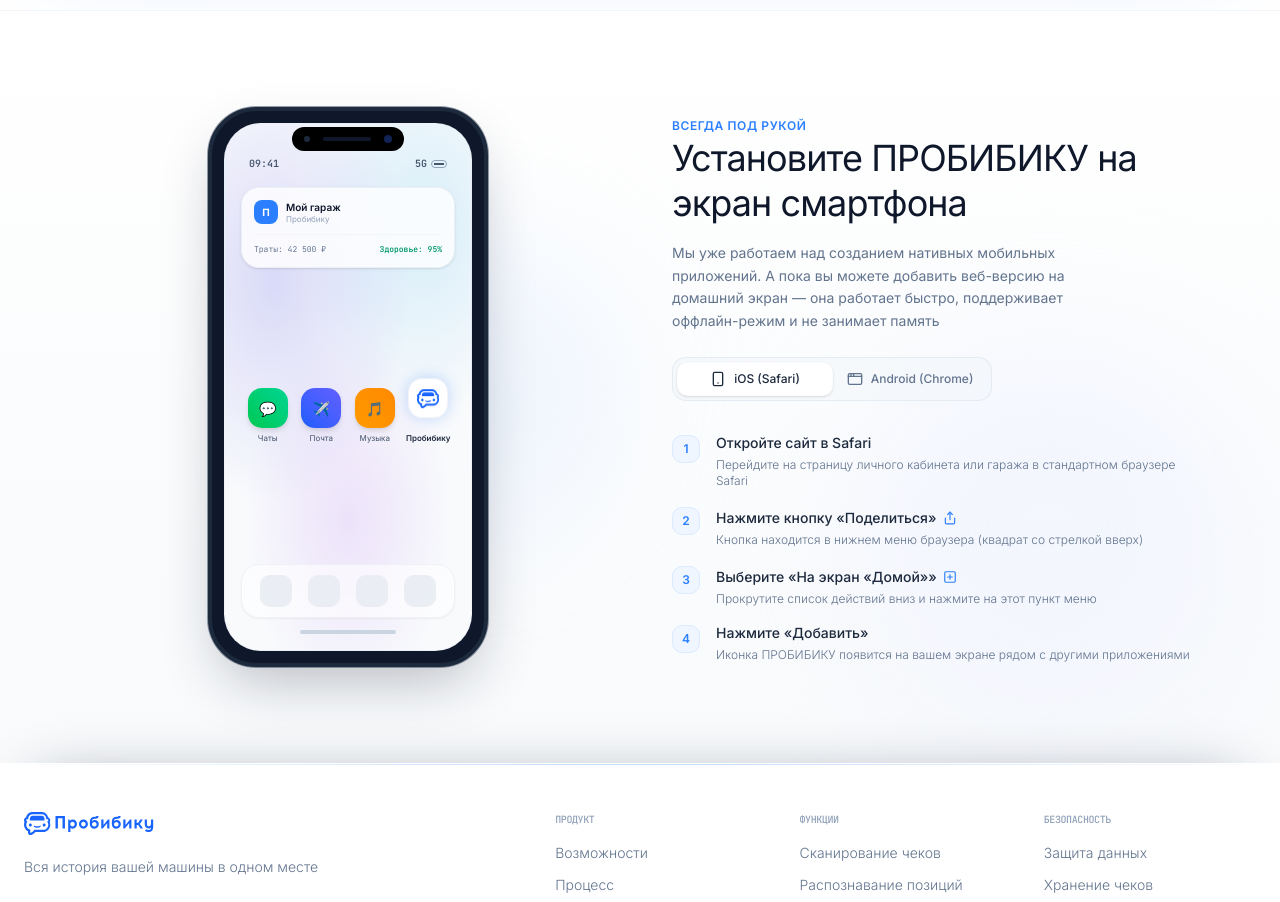
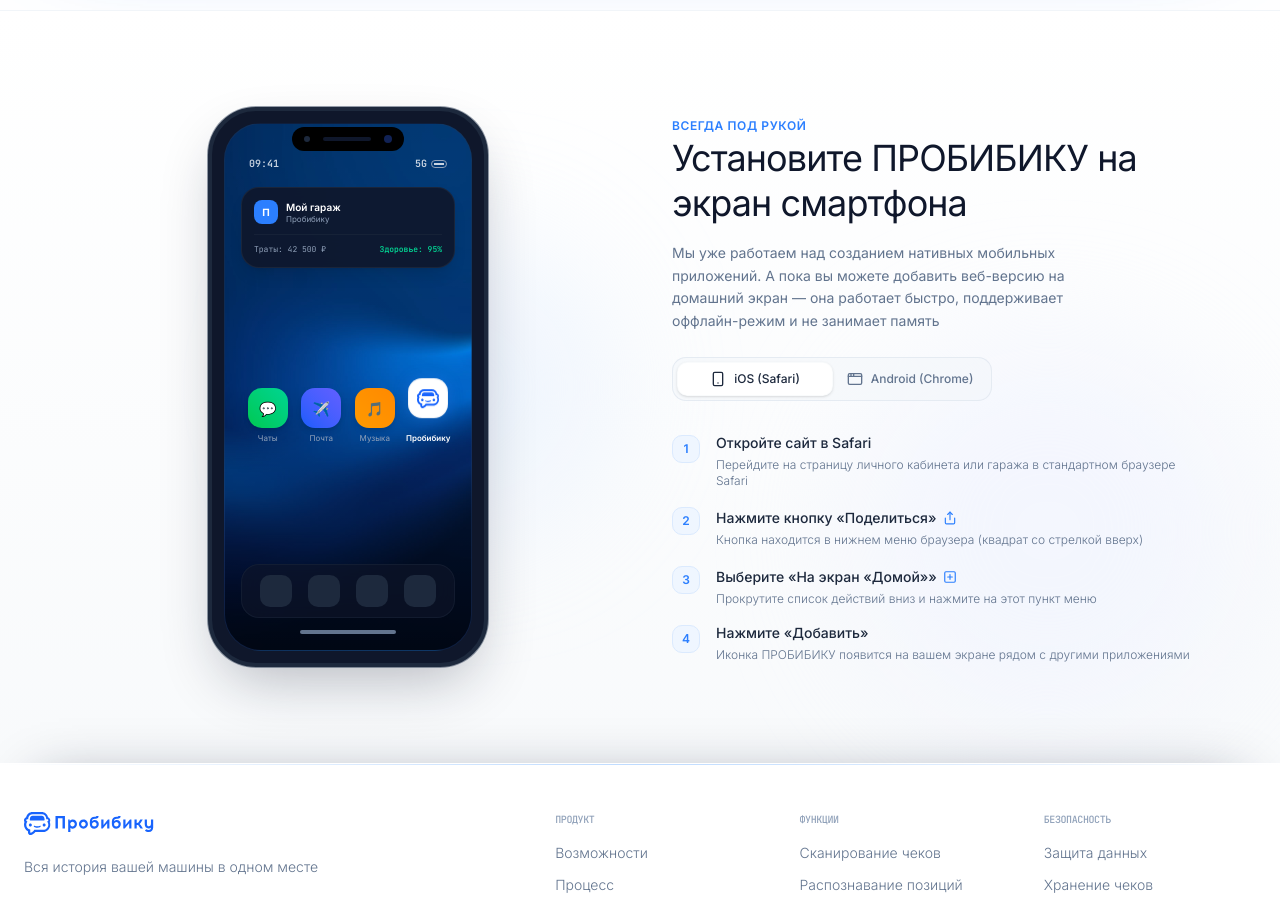
Before and after one commit to MukhamedzyanovDm/probibiku, a Next.js app: page / in a window 1280 px wide. Shown: the part 10480-11382 px from the top of the page. Built offline with nearby package versions, Linux system fonts and the light colour scheme.

Commit message:
style: apply deep blue Hero background to the mockup phone screen

```diff
--- a/src/components/PWAPromote.tsx
+++ b/src/components/PWAPromote.tsx
@@ -27,41 +27,41 @@
 
               {/* Phone screen internal container */}
               <div
-                className="w-full h-full rounded-[2.3rem] overflow-hidden relative flex flex-col pt-8 pb-4 px-4 select-none border border-slate-200/40"
+                className="w-full h-full rounded-[2.3rem] overflow-hidden relative flex flex-col pt-8 pb-4 px-4 select-none border border-slate-800/50 bg-cover bg-center"
                 style={{
-                  background:
-                    "radial-gradient(ellipse 80% 60% at 20% 30%, rgba(79,70,229,0.18) 0%, transparent 70%)," +
-                    "radial-gradient(ellipse 70% 50% at 80% 20%, rgba(14,165,233,0.14) 0%, transparent 70%)," +
-                    "radial-gradient(ellipse 60% 50% at 50% 75%, rgba(147,51,234,0.12) 0%, transparent 70%), #f8fafc",
+                  backgroundImage: "url('/dlue-background.jpg')"
                 }}
               >
+                {/* Soft overlay gradient for depth and readability */}
+                <div className="absolute inset-0 z-0 bg-gradient-to-b from-black/20 via-black/10 to-black/70 pointer-events-none" />
+
                 {/* Status Bar */}
-                <div className="flex justify-between items-center text-[10px] font-semibold text-slate-600 px-2 mb-4 font-mono">
+                <div className="relative z-10 flex justify-between items-center text-[10px] font-semibold text-slate-300 px-2 mb-4 font-mono">
                   <span>09:41</span>
                   <div className="flex items-center gap-1">
                     <span>5G</span>
                     <div className="w-4 h-2 border border-slate-400 rounded-sm p-0.5 flex items-center">
-                      <div className="w-full h-full bg-slate-600 rounded-2xs" />
+                      <div className="w-full h-full bg-slate-300 rounded-2xs" />
                     </div>
                   </div>
                 </div>
 
                 {/* Simulated HomeScreen */}
-                <div className="flex-1 flex flex-col justify-between">
+                <div className="relative z-10 flex-1 flex flex-col justify-between">
                   {/* Fake widget */}
-                  <div className="bg-white/80 border border-slate-200/60 rounded-2xl p-3 shadow-sm backdrop-blur-md">
+                  <div className="bg-slate-900/90 border border-slate-800/80 rounded-2xl p-3 shadow-lg backdrop-blur-md">
                     <div className="flex items-center gap-2">
                       <div className="w-6 h-6 rounded-md bg-blue-500 flex items-center justify-center text-[10px] text-white font-bold">
                         П
                       </div>
                       <div className="leading-tight">
-                        <p className="text-[10px] font-semibold text-slate-900">Мой гараж</p>
+                        <p className="text-[10px] font-semibold text-white">Мой гараж</p>
                         <p className="text-[8px] text-slate-400">Пробибику</p>
                       </div>
                     </div>
-                    <div className="mt-2.5 pt-2 border-t border-slate-100 flex justify-between text-[8px] text-slate-500 font-mono">
+                    <div className="mt-2.5 pt-2 border-t border-slate-800/60 flex justify-between text-[8px] text-slate-400 font-mono">
                       <span>Траты: 42 500 ₽</span>
-                      <span className="text-emerald-600 font-semibold">Здоровье: 95%</span>
+                      <span className="text-emerald-400 font-semibold">Здоровье: 95%</span>
                     </div>
                   </div>
 
@@ -72,19 +72,19 @@
                       <div className="w-10 h-10 rounded-xl bg-gradient-to-tr from-green-500 to-emerald-400 flex items-center justify-center shadow-md">
                         <span className="text-[14px] text-white">💬</span>
                       </div>
-                      <span className="text-[8px] text-slate-600">Чаты</span>
+                      <span className="text-[8px] text-slate-400">Чаты</span>
                     </div>
                     <div className="flex flex-col items-center gap-1">
                       <div className="w-10 h-10 rounded-xl bg-gradient-to-tr from-blue-600 to-indigo-500 flex items-center justify-center shadow-md">
                         <span className="text-[14px] text-white">✈️</span>
                       </div>
-                      <span className="text-[8px] text-slate-600">Почта</span>
+                      <span className="text-[8px] text-slate-400">Почта</span>
                     </div>
                     <div className="flex flex-col items-center gap-1">
                       <div className="w-10 h-10 rounded-xl bg-gradient-to-tr from-amber-500 to-orange-400 flex items-center justify-center shadow-md">
                         <span className="text-[14px] text-white">🎵</span>
                       </div>
-                      <span className="text-[8px] text-slate-600">Музыка</span>
+                      <span className="text-[8px] text-slate-400">Музыка</span>
                     </div>
 
                     {/* Probibiku app icon */}
@@ -93,20 +93,20 @@
                       <div className="w-10 h-10 rounded-xl bg-white border border-slate-200/50 p-2 flex items-center justify-center shadow-[0_0_15px_rgba(59,130,246,0.3)] animate-bounce">
                         <img src="/Probibiku_small_logo.svg" alt="Пробибику" className="w-full h-full object-contain" />
                       </div>
-                      <span className="text-[8px] font-semibold text-slate-800">Пробибику</span>
+                      <span className="text-[8px] font-semibold text-white">Пробибику</span>
                     </div>
                   </div>
 
                   {/* Dock bar */}
-                  <div className="bg-white/60 border border-slate-200/50 rounded-2xl p-2.5 backdrop-blur-md flex justify-around items-center shadow-xs">
-                    <div className="w-8 h-8 rounded-lg bg-slate-200/70" />
-                    <div className="w-8 h-8 rounded-lg bg-slate-200/70" />
-                    <div className="w-8 h-8 rounded-lg bg-slate-200/70" />
-                    <div className="w-8 h-8 rounded-lg bg-slate-200/70" />
+                  <div className="bg-slate-900/60 border border-slate-800/50 rounded-2xl p-2.5 backdrop-blur-md flex justify-around items-center">
+                    <div className="w-8 h-8 rounded-lg bg-slate-800" />
+                    <div className="w-8 h-8 rounded-lg bg-slate-800" />
+                    <div className="w-8 h-8 rounded-lg bg-slate-800" />
+                    <div className="w-8 h-8 rounded-lg bg-slate-800" />
                   </div>
                 </div>
 
-                <div className="w-24 h-1 bg-slate-300 rounded-full mx-auto mt-3" />
+                <div className="relative z-10 w-24 h-1 bg-slate-500 rounded-full mx-auto mt-3" />
               </div>
             </div>
           </div>
```
